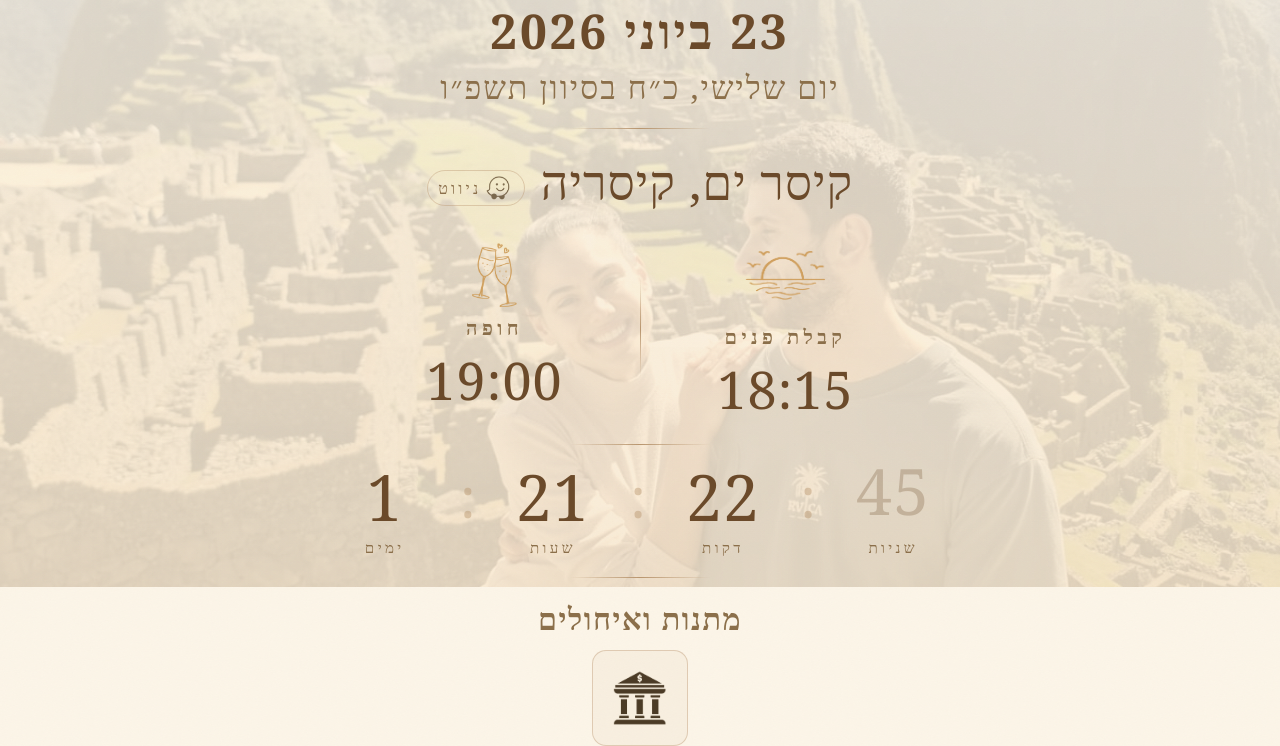
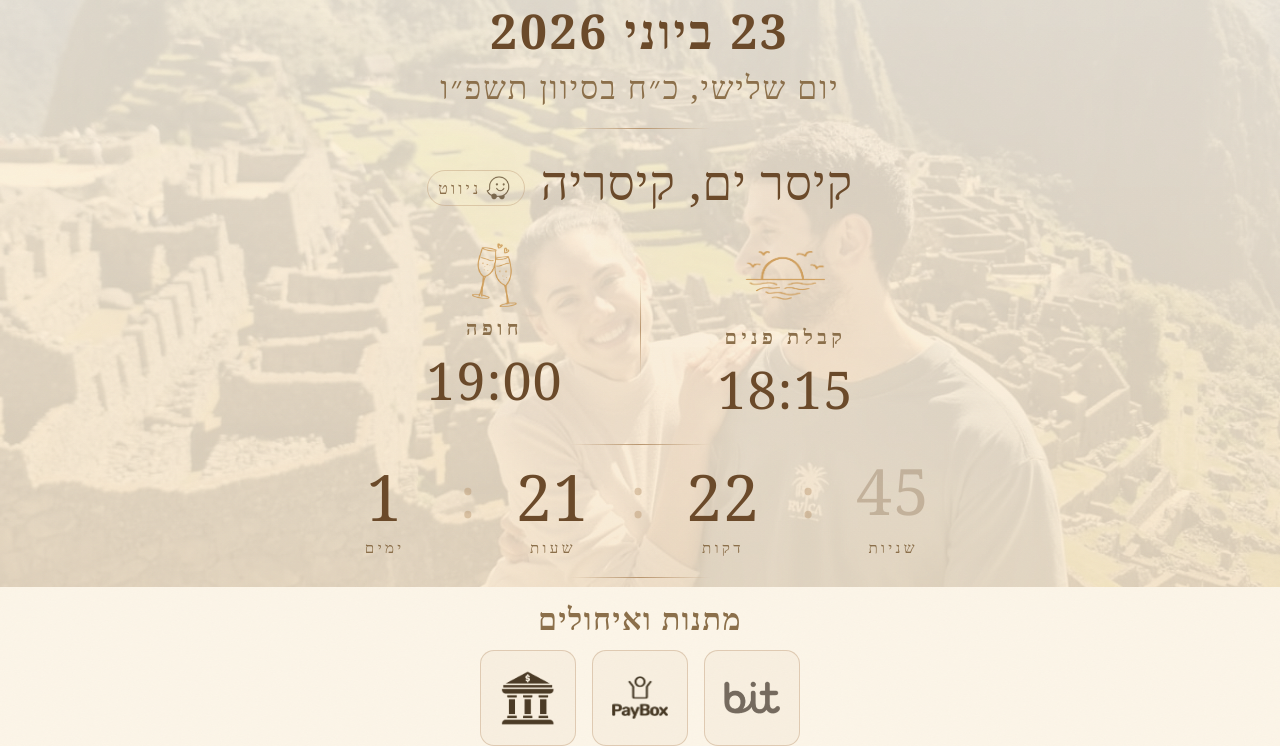
Before and after one commit to tomershay100/shilat-roei-wedding, a plain HTML site: page index.html in a window 1280 px wide. Shown: the part 213-959 px from the top of the page. Drawn offline with Linux system fonts and the light colour scheme; a web font is replaced by a local one.

Commit message:
added paybox icon

```diff
--- a/index.html
+++ b/index.html
@@ -104,9 +104,12 @@
         <div class="gift-section">
             <span class="gift-label">מתנות ואיחולים</span>
             <div class="gift-buttons">
-                <!-- <button class="gift-btn" onclick="openBit()" aria-label="Bit payment">
+                <button class="gift-btn" onclick="openBit()" aria-label="Bit payment">
                     <img src="bit-icon.png" alt="Bit" class="gift-btn-icon" />
-                </button> -->
+                </button>
+                <button class="gift-btn" onclick="openPaybox()" aria-label="Bit payment">
+                    <img src="paybox-icon.png" alt="Paybox" class="gift-btn-icon" />
+                </button>
                 <button class="gift-btn" onclick="openBank()" aria-label="Bank transfer">
                     <img src="bank-icon.png" alt="העברה בנקאית" class="gift-btn-icon" />
                 </button>
--- a/script.js
+++ b/script.js
@@ -101,8 +101,19 @@ if (bgA && bgB) {
     }, 3000);
 }
 
+// =================== PayBox ===================
+const PAYBOX_LINK = 'https://links.payboxapp.com/mBuK4eK393b';
+
+function openPaybox() {
+    const a = document.createElement('a');
+    a.href = PAYBOX_LINK;
+    a.target = '_blank';
+    a.rel = 'noopener noreferrer';
+    document.body.appendChild(a);
+    a.click();
+    document.body.removeChild(a);
+}
 // =================== BIT ===================
-
 const BIT_LINKS = [
     'https://www.bitpay.co.il/app/me/C4F6D699-548E-1CD6-4EDF-F30C0AE0C43B78D1',
     'https://www.bitpay.co.il/app/me/633851A1-312D-E508-057D-0DE05ED13091B985',
```
Also changed, not shown: wedding-day.html (+3 -0 lines), paybox-icon.png (added).
